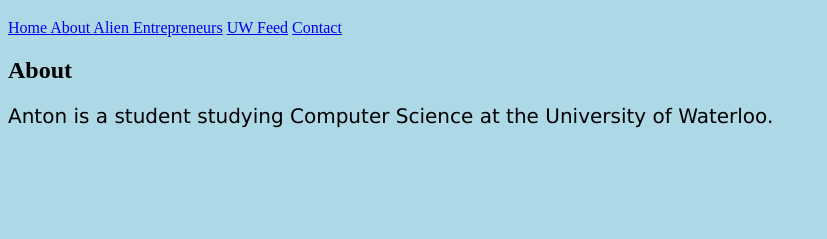
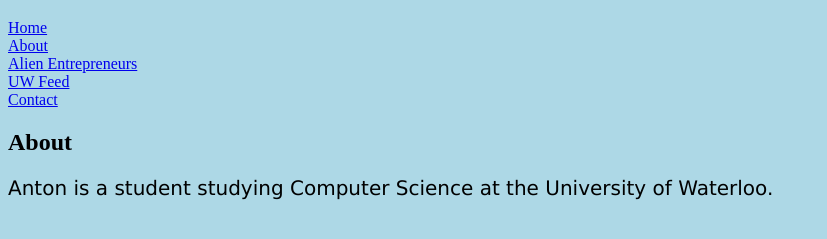
Before and after one commit to ajsmedina/ajsmedina.github.io, a plain HTML site: page index.html in a window 1280 px wide. Shown: the part 61-300 px from the top of the page, without its empty margins (0-827 px from the left). Drawn offline with Linux system fonts and the light colour scheme.

Commit message:
fixed div tags

```diff
--- a/index.html
+++ b/index.html
@@ -12,11 +12,11 @@
 <div id="Nav">
 
 <h1>Anton Medina</h1>
-<a href = "index.html"> Home </a>
-<a href = "index.html"> About </a>
-<a href = "index.html"> Alien Entrepreneurs</a>
-<a href = "index.html"> UW Feed</a>
-<a href = "index.html"> Contact</a>
+<a href = "index.html"> Home </a> <br />
+<a href = "index.html"> About </a><br />
+<a href = "index.html"> Alien Entrepreneurs</a><br />
+<a href = "index.html"> UW Feed</a><br />
+<a href = "index.html"> Contact</a><br />
 </ div>
 
 <div id="Content">
--- a/style.css
+++ b/style.css
@@ -12,7 +12,7 @@ p {
     font-size: 20px;
 }
 
-div #nav {
+#nav {
 	text-align: center;
 	background-color: lightgrey;
 	color:red;
@@ -21,7 +21,7 @@ float: left;
 position: relative;
 }
 
-div #content {
+#content {
 	text-align: center;
 float: right;
 position: absolute;
```
